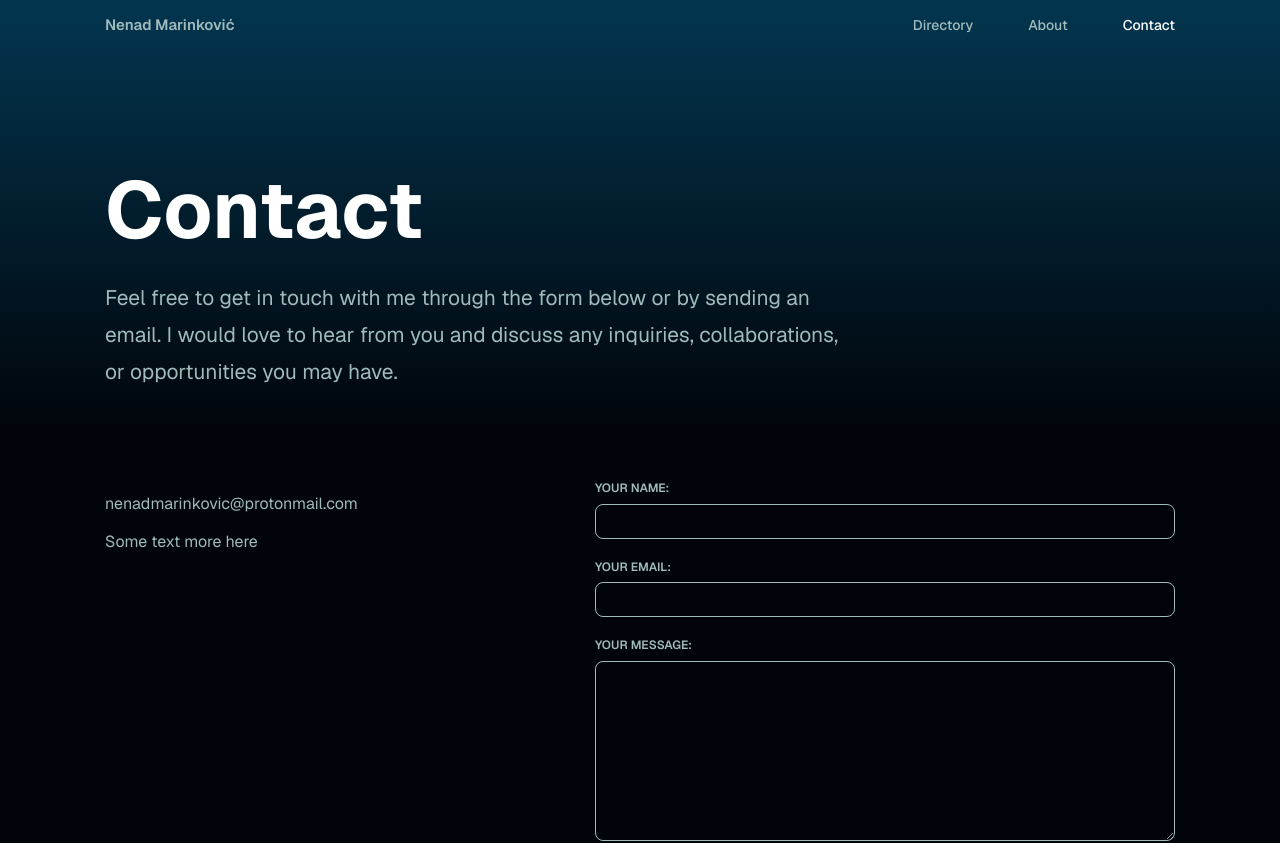
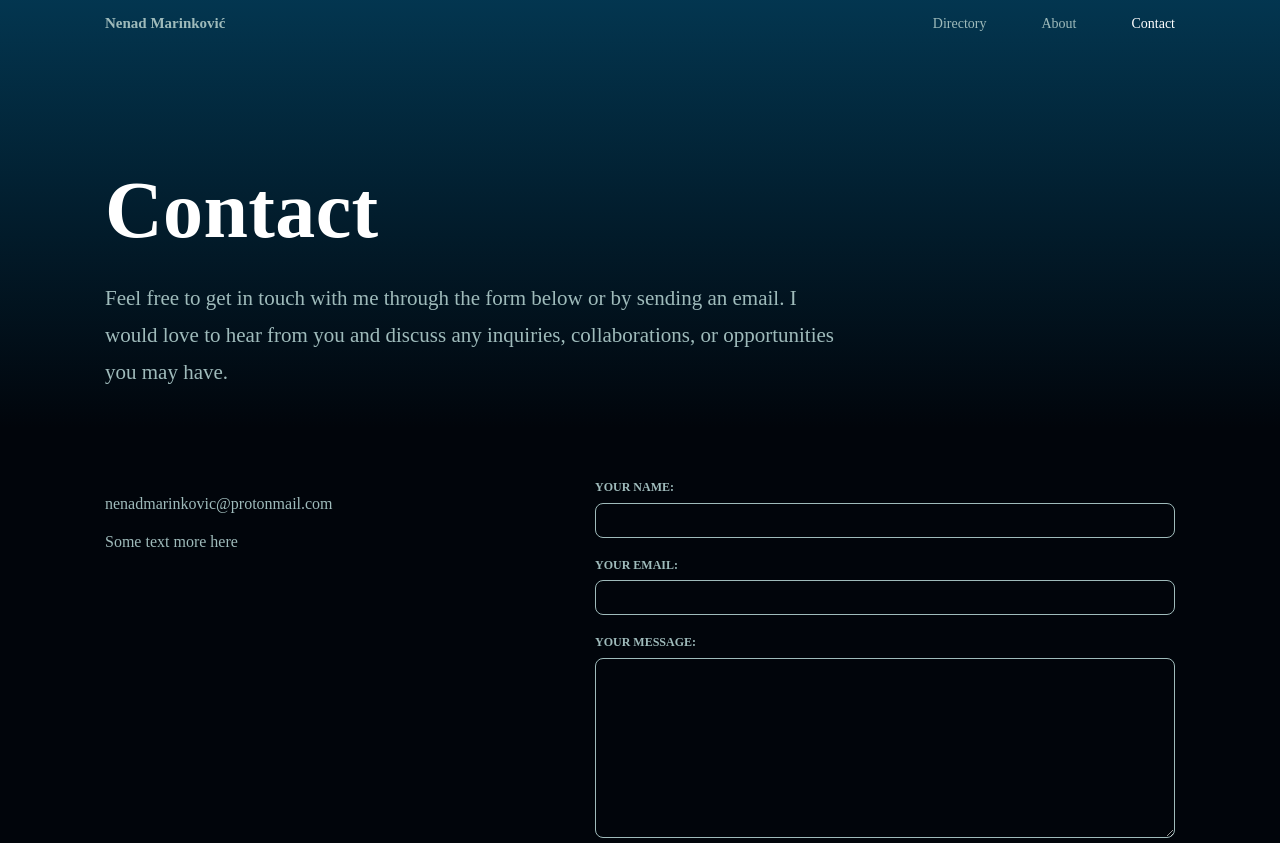
Before and after one commit to nenadmarinkovic/home, a Next.js app: page /contact in a window 1280 px wide. Shown: the top 843 px of the page. Built offline with nearby package versions, Linux system fonts and the light colour scheme; no server answers.

Commit message:
remove custom font, test

```diff
--- a/app/layout.tsx
+++ b/app/layout.tsx
@@ -1,5 +1,4 @@
 import type { Metadata } from 'next';
-import { GeistSans } from 'geist/font/sans';
 
 import '../styles/globals.css';
 
@@ -14,7 +13,7 @@ export default function RootLayout({
   children: React.ReactNode;
 }>) {
   return (
-    <html lang="en" className={GeistSans.className}>
+    <html lang="en">
       <body>{children}</body>
     </html>
   );
--- a/package.json
+++ b/package.json
@@ -10,7 +10,6 @@
   },
   "dependencies": {
     "eslint": "^8.57.0",
-    "geist": "^1.3.0",
     "gray-matter": "^4.0.3",
     "next": "^14.2.0",
     "react": "^18.2.0",
```
Also changed, not shown: 1 other file (tests, documents, lock files or other folders).
